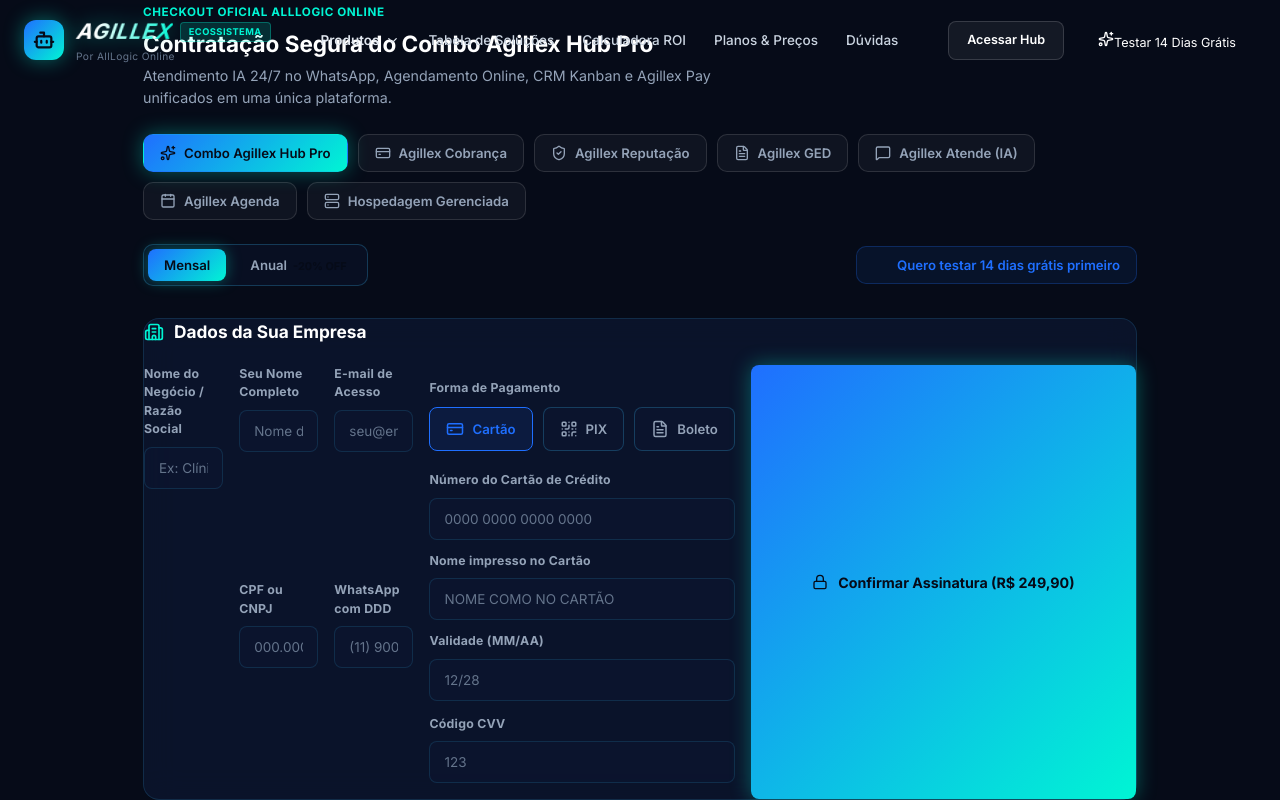
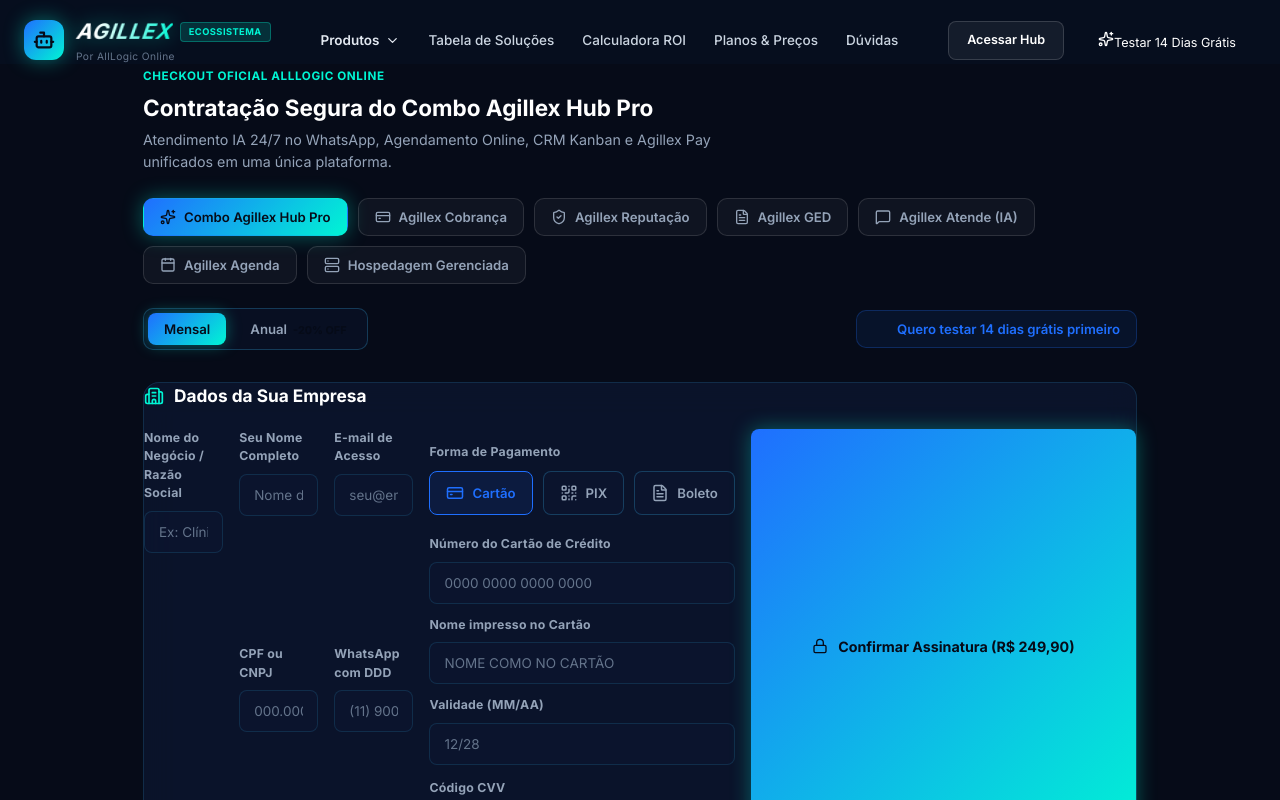
Before and after one commit to lucasdresler/matriz-saas, a Next.js app: page /checkout in a window 1280 px wide. Shown: the top 800 px of the page. Built offline with nearby package versions, Linux system fonts and the light colour scheme.

Commit message:
fix(checkout): paddingTop 64px no main para evitar sobreposição com header fixo

```diff
--- a/src/app/RootLayoutClient.tsx
+++ b/src/app/RootLayoutClient.tsx
@@ -15,7 +15,7 @@ export default function RootLayoutClient({
   return (
     <>
       {!isCheckout && <Header />}
-      <main style={{ minHeight: "100vh", paddingTop: isCheckout ? 0 : "64px" }}>{children}</main>
+      <main style={{ minHeight: "100vh", paddingTop: "64px" }}>{children}</main>
       {!isCheckout && <Footer />}
     </>
   );
```
